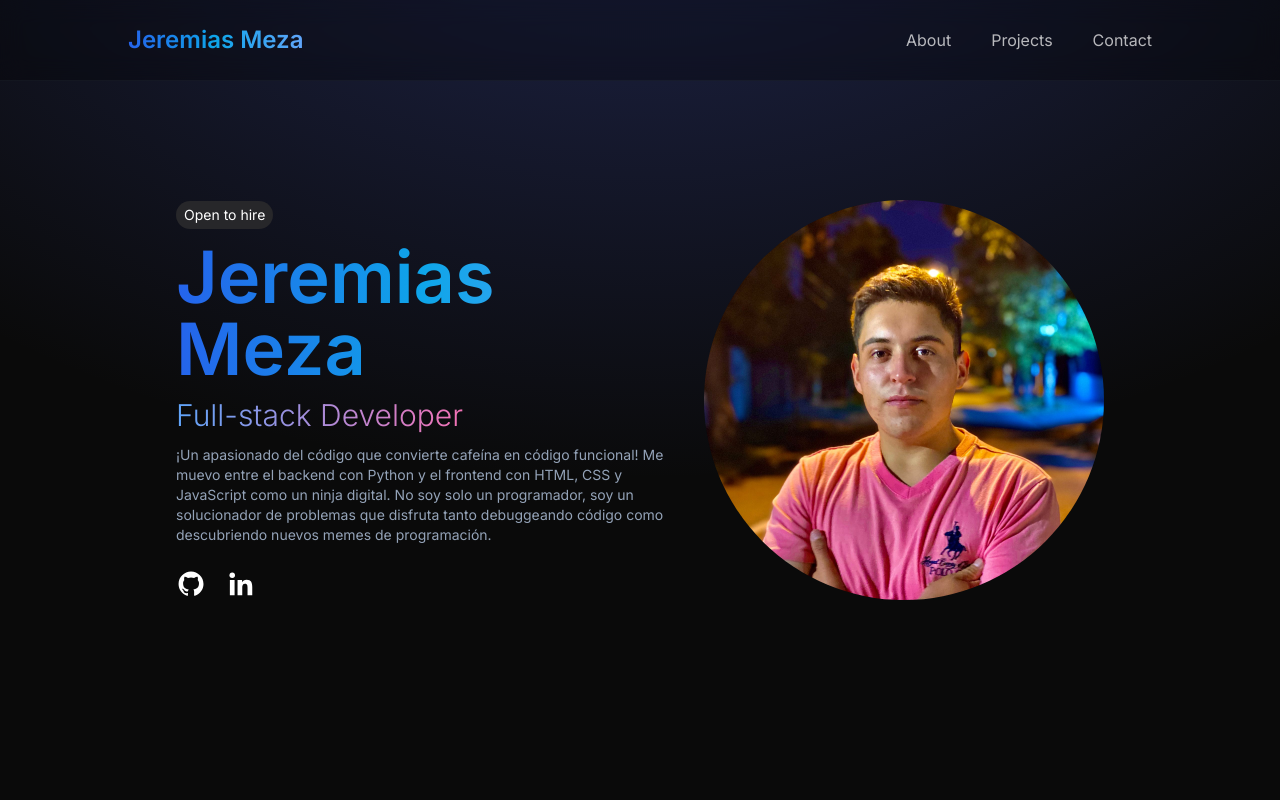
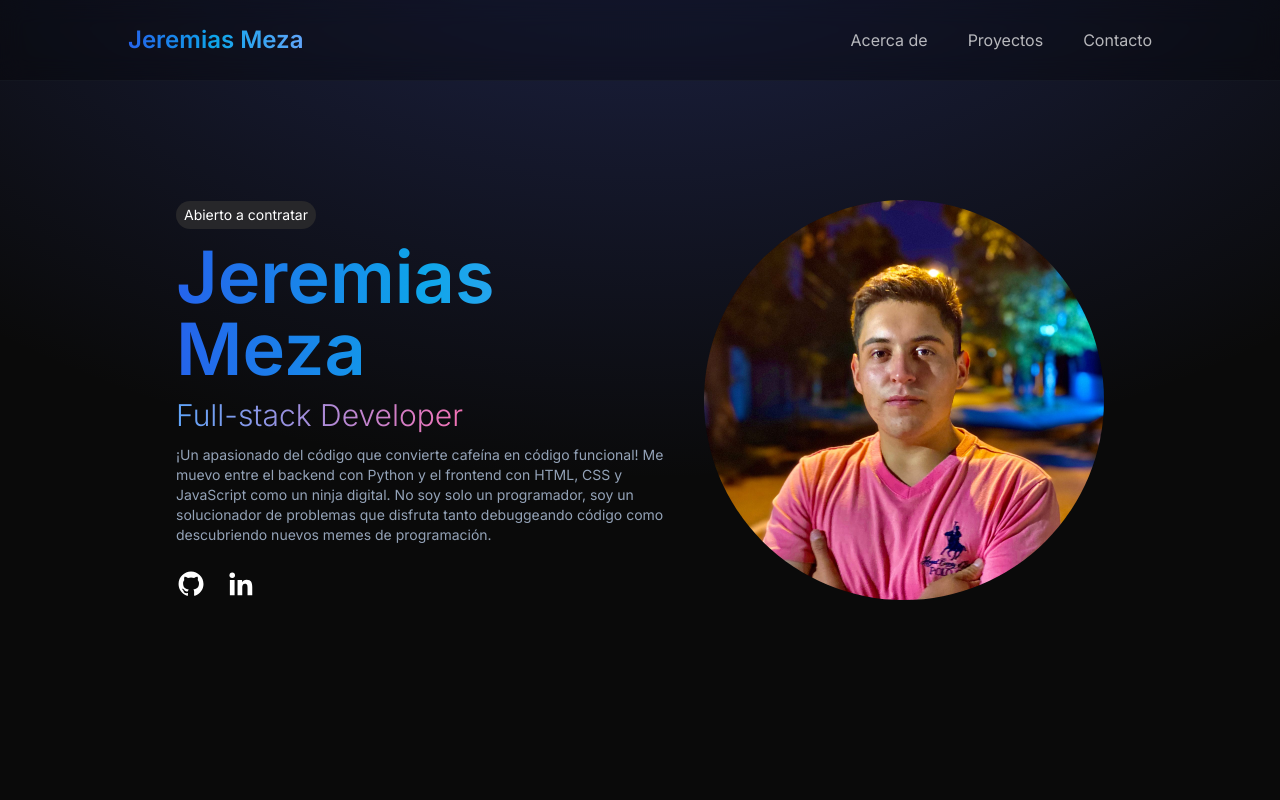
Before and after one commit to JeremiasMeza/My-Portfolio, a React (Vite) app: page / in a window 1280 px wide. Shown: the top 800 px of the page. Built offline with nearby package versions, Linux system fonts and the light colour scheme.

Commit message:
redireccionamiento a link de contactoss y descarga de cv

```diff
--- a/src/components/Navbar.jsx
+++ b/src/components/Navbar.jsx
@@ -15,13 +15,13 @@ const Navbar = () => {
                 </a>
                 <ul className='hidden md:flex gap-10'>
                     <li className='opacity-70 hover:opacity-100 transition-opacity'>
-                        <a href="#about">About</a>
+                        <a href="#about">Acerca de</a>
                     </li>
                     <li className='opacity-70 hover:opacity-100 transition-opacity'>
-                        <a href="#projects">Projects</a>
+                        <a href="#projects">Proyectos</a>
                     </li>
                     <li className='opacity-70 hover:opacity-100 transition-opacity'>
-                        <a href="#contact">Contact</a>
+                        <a href="#contact">Contacto</a>
                     </li>
                 </ul>
                 <button
@@ -35,17 +35,17 @@ const Navbar = () => {
                     <ul className='md:hidden absolute top-16 left-0 right-0 bg-black/90 border-b space-y-5 border-gray-800 py-16 text-center'>
                         <li className='group px-10 opacity-80 hover:opacity-100 transition-opacity'>
                             <a href="#about" onClick={() => setShowMenu(false)}>
-                                <span className='text-lg'>About</span>
+                                <span className='text-lg'>Acerca de</span>
                             </a>
                         </li>
                         <li className='group px-10 opacity-80 hover:opacity-100 transition-opacity'>
                             <a href="#projects" onClick={() => setShowMenu(false)}>
-                                <span className='text-lg'>Projects</span>
+                                <span className='text-lg'>Proyectos</span>
                             </a>
                         </li>
                         <li className='group px-10 opacity-80 hover:opacity-100 transition-opacity'>
                             <a href="#contact" onClick={() => setShowMenu(false)}>
-                                <span className='text-lg'>Contact</span>
+                                <span className='text-lg'>Contacto</span>
                             </a>
                         </li>
                     </ul>
--- a/src/sections/About.jsx
+++ b/src/sections/About.jsx
@@ -1,6 +1,5 @@
 import React from 'react'
 import { motion } from 'framer-motion'
-import { BiLogoYoutube } from 'react-icons/bi'
 import { BiLogoLinkedin } from 'react-icons/bi'
 import { BiLogoGithub } from 'react-icons/bi'
 import image from '../../public/image.jpg'
@@ -23,7 +22,7 @@ const About = () => {
                     transition={{ duration:0.8, delay: 0.4 }}
                     className='flex flex-col items-center md:items-start justify-center gap-3'
                     >
-                        <span className='px-2 py-1 text-white bg-zinc-800 rounded-full text-xs md:text-sm'>Open to hire</span>
+                        <span className='px-2 py-1 text-white bg-zinc-800 rounded-full text-xs md:text-sm'>Abierto a contratar</span>
 
                         <h1 className='text-5xl md:text-6xl lg:text-7xl font-semibold text-center md:text-left bg-gradient-to-r from-blue-600 via-sky-500 to-blue-400 text-transparent bg-clip-text'>Jeremias Meza</h1>
 
@@ -32,8 +31,8 @@ const About = () => {
                         <p className='text-sm text-slate-400 text-center md:text-left text-pretty'>¡Un apasionado del código que convierte cafeína en código funcional! Me muevo entre el backend con Python y el frontend con HTML, CSS y JavaScript como un ninja digital. No soy solo un programador, soy un solucionador de problemas que disfruta tanto debuggeando código como descubriendo nuevos memes de programación.</p>
 
                         <div className='flex gap-5 mt-3'>
-                            <BiLogoGithub className="text-2xl md:text-3xl text-white cursor-pointer hover:scale-110 hover:text-indigo-500 hover:rotate-12 transition-all duration-300 ease-in-out" ></BiLogoGithub>
-                            <BiLogoLinkedin className="text-2xl md:text-3xl text-white cursor-pointer hover:scale-110 hover:text-blue-500 hover:rotate-12 transition-all duration-300 ease-in-out"></BiLogoLinkedin>
+                            <BiLogoGithub className="text-2xl md:text-3xl text-white cursor-pointer hover:scale-110 hover:text-indigo-500 hover:rotate-12 transition-all duration-300 ease-in-out" href='https://github.com/JeremiasMeza'></BiLogoGithub>
+                            <BiLogoLinkedin className="text-2xl md:text-3xl text-white cursor-pointer hover:scale-110 hover:text-blue-500 hover:rotate-12 transition-all duration-300 ease-in-out" href='https://www.linkedin.com/in/jeremias-meza-suarez-1495bb199/'></BiLogoLinkedin>
                         </div>
                     </motion.div>
                     <img src={image}
--- a/src/sections/Contact.jsx
+++ b/src/sections/Contact.jsx
@@ -29,11 +29,17 @@ const Contact = () => {
                     ¡Gracias por visitar mi portafolio! Si tienes alguna pregunta o quieres saber más sobre mi experiencia profesional, no dudes en ponerte en contacto conmigo. También te invito a revisar o descargar mi Currículum Vitae para conocer más detalles sobre mi formación y trayectoria laboral.
                     <br />
                     </motion.p>
-                    <button className='relative overflow-hidden group bg-gradient-to-r from-blue-600 via-sky-500 to-blue-400 px-8 py-4 md:text-lg rounded-full font-semibold transform transition-all duration-300 hover:scale-105 hover:shadow-lg hover:shadow-blue-500/25 text-white '>
-                    <span className='relative z-10'>Descargar CV</span>
-                    <div className='absolute inset-0 bg-gradient-to-r from-blue-700 to-indigo-500 opacity-0 group-hover:opacity-100 transition-opacity duration-300'></div>
+                    <a
+                        href="/cv.pdf"
+                        download="Curriculum_Vitae_Jeremias_Meza"
+                        className='relative overflow-hidden group bg-gradient-to-r from-blue-600 via-sky-500 to-blue-400 px-8 py-4 md:text-lg rounded-full font-semibold transform transition-all duration-300 hover:scale-105 hover:shadow-lg hover:shadow-blue-500/25 text-white'>
 
-                    </button>
+                        <span className='relative z-10'>Descargar CV</span>
+
+                        <div className='absolute inset-0 bg-gradient-to-r from-blue-700 to-indigo-500 opacity-0 group-hover:opacity-100 transition-opacity duration-300'></div>
+
+                    </a>
+
 
                     <footer className='w-full mt-10 border-t border-gray-800/30 p-10'>
                         <div className='text-gray-400 text-center text-sm sm:text-base hover:text-gray-300 transition-colors '>
--- a/src/sections/Projects.jsx
+++ b/src/sections/Projects.jsx
@@ -13,7 +13,7 @@ const Projects = () => {
             viewport={{ once: true }}
             transition={{ duration: 0.8}}
             className='text-4xl sm:text-6xl'
-            >My projects</motion.h1>
+            >Mis proyectos</motion.h1>
 
             <motion.div
             initial={{ opacity: 0, x: -100 }}
```
Also changed, not shown: 1 other file (tests, documents, lock files or other folders).
